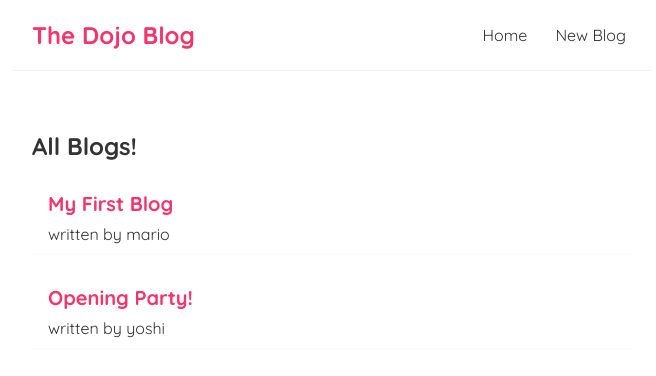
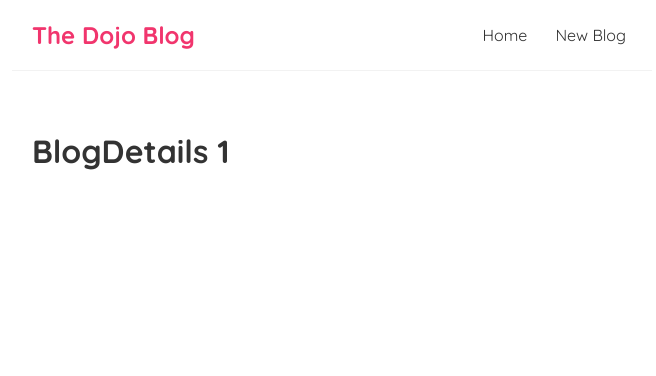
Before and after one commit to tuhincse08/dojo-blog, a React (Create React App) app: page /blogs/1 in a window 1280 px wide. Shown: the top 376 px of the page, without its empty margins (308-964 px from the left). Built offline with nearby package versions, Linux system fonts and the light colour scheme; data requests are answered from the project's data file.

Commit message:
Router fetch clean up

```diff
--- a/package.json
+++ b/package.json
@@ -8,6 +8,7 @@
     "@testing-library/user-event": "^13.5.0",
     "react": "^18.2.0",
     "react-dom": "^18.2.0",
+    "react-router-dom": "^6.16.0",
     "react-scripts": "5.0.1",
     "web-vitals": "^2.1.4"
   },
--- a/src/App.js
+++ b/src/App.js
@@ -1,15 +1,27 @@
 import Home from './Home';
+import Create from './Create'
 import Navbar from './Navbar';
+import BlogDetails from './BlogDetails';
+import { BrowserRouter as Router, Route, Routes } from 'react-router-dom';
 
 function App() {
 
   return (
-    <div className="App">
-      <Navbar/>
-      <div className="content">
-        <Home/>
+    <Router>
+      <div className="App">
+        <Navbar/>
+        <div className="content">
+          <Routes>
+            <Route exact path="/" element={<Home />} />
+
+            <Route path="/create" element={<Create />} />
+
+            <Route path="/blogs/:id" element={<BlogDetails />} />
+
+          </Routes>
+        </div>
       </div>
-    </div>
+    </Router>
   );
 }
 
--- /dev/null
+++ b/src/BlogDetails.js
@@ -0,0 +1,11 @@
+import React from 'react'
+import { useParams } from 'react-router-dom'
+
+function BlogDetails() {
+    const {id} = useParams();
+  return (
+    <h1>BlogDetails {id}</h1>
+  )
+}
+
+export default BlogDetails
--- a/src/BlogList.js
+++ b/src/BlogList.js
@@ -1,4 +1,5 @@
 import React from 'react'
+import { Link } from 'react-router-dom'
 
 export default function BlogList({blogs, title, handleDelete}) {
   return (
@@ -6,9 +7,10 @@ export default function BlogList({blogs, title, handleDelete}) {
         <h2>{title}</h2>
         {blogs.map((blog)=>(
             <div className="blog-preview" key={blog.id}>
+              <Link to={`/blogs/${blog.id}`} >
                 <h2>{blog.title}</h2>
                 <p>written by {blog.author}</p>
-
+              </Link>
             </div>
         ))}
     </div>
--- /dev/null
+++ b/src/Create.js
@@ -0,0 +1,11 @@
+import React from 'react'
+
+function Create() {
+  return (
+    <div className='create'>
+        <h1>Add New Blog</h1>
+    </div>
+  )
+}
+
+export default Create
--- a/src/Navbar.js
+++ b/src/Navbar.js
@@ -1,12 +1,15 @@
 import React from 'react'
+import {Link} from 'react-router-dom'
 
 export default function Navbar() {
   return (
     <nav className="navbar">
         <h1>The Dojo Blog</h1>
         <div className="links">
-            <a href="/">Home</a>
-            <a href="/create">New Blog</a>
+            {/* <a href="/">Home</a> */}
+            <Link to="/">Home</Link>
+            <Link to="/create">New Blog</Link>
+            {/* <a href="/create">New Blog</a> */}
         </div>
     </nav>
   )
--- a/src/index.css
+++ b/src/index.css
@@ -48,3 +48,6 @@
   color: #f1356d;
   margin-bottom: 8px;
 }
+.blog-preview a{
+  text-decoration: none;
+}
--- a/src/useFetch.js
+++ b/src/useFetch.js
@@ -8,8 +8,9 @@ function useFetch(url) {
     const [error, setError] = useState(null);
 
     useEffect(()=>{
+        const abortCont = new AbortController();
         setTimeout(()=>{
-            fetch(url)
+            fetch(url, { signal: abortCont.signal})
             .then(res =>{
                 if(!res.ok) throw Error('Could not fetch data');
                 return res.json();})
@@ -19,12 +20,18 @@ function useFetch(url) {
             setError(null);
             })
             .catch(err=>{
+                if (err.name ==="AbortError"){
+                    console.log("Fetch Aborted");
+                } else{
                 setError(err.message);
                 setIsPending(false);
+                }
             })
-        }, 1000)
+        }, 1000);
 
-    },[url])
+        return ()=> abortCont.abort();
+
+    },[url]);
 
   return {data,isPending,error}
 }
```
Also changed, not shown: 2 other files (tests, documents, lock files or other folders).
